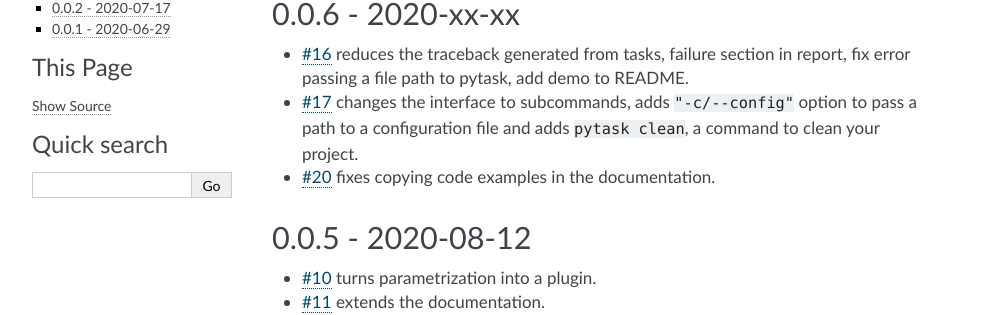
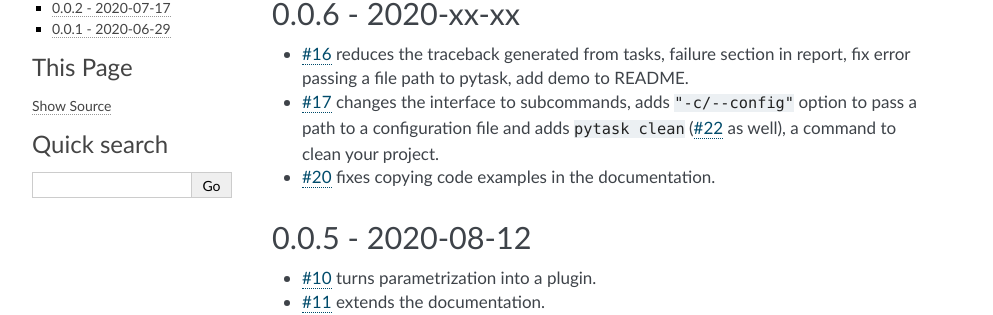
Before and after one commit to pytask-dev/pytask, a Sphinx documentation site: the page built from docs/changes.rst, in a window 1280 px wide. Shown: the part 202-517 px from the top of the page, without its empty margins (148-1141 px from the left). Built offline with Sphinx 7.4.7, drawn with Linux system fonts in a browser that asks for light colours; pages that are not in the unit, such as notebooks, are missing from menus.

Commit message:
add to changes.

```diff
--- a/docs/changes.rst
+++ b/docs/changes.rst
@@ -12,8 +12,8 @@ all releases are available on `Anaconda.org <https://anaconda.org/pytask/pytask>
 - :gh:`16` reduces the traceback generated from tasks, failure section in report, fix
   error passing a file path to pytask, add demo to README.
 - :gh:`17` changes the interface to subcommands, adds ``"-c/--config"`` option to pass a
-  path to a configuration file and adds ``pytask clean``, a command to clean your
-  project.
+  path to a configuration file and adds ``pytask clean`` (:gh:`22` as well), a command
+  to clean your project.
 - :gh:`20` fixes copying code examples in the documentation.
 
 
```
Also changed, not shown: 1 other file.
